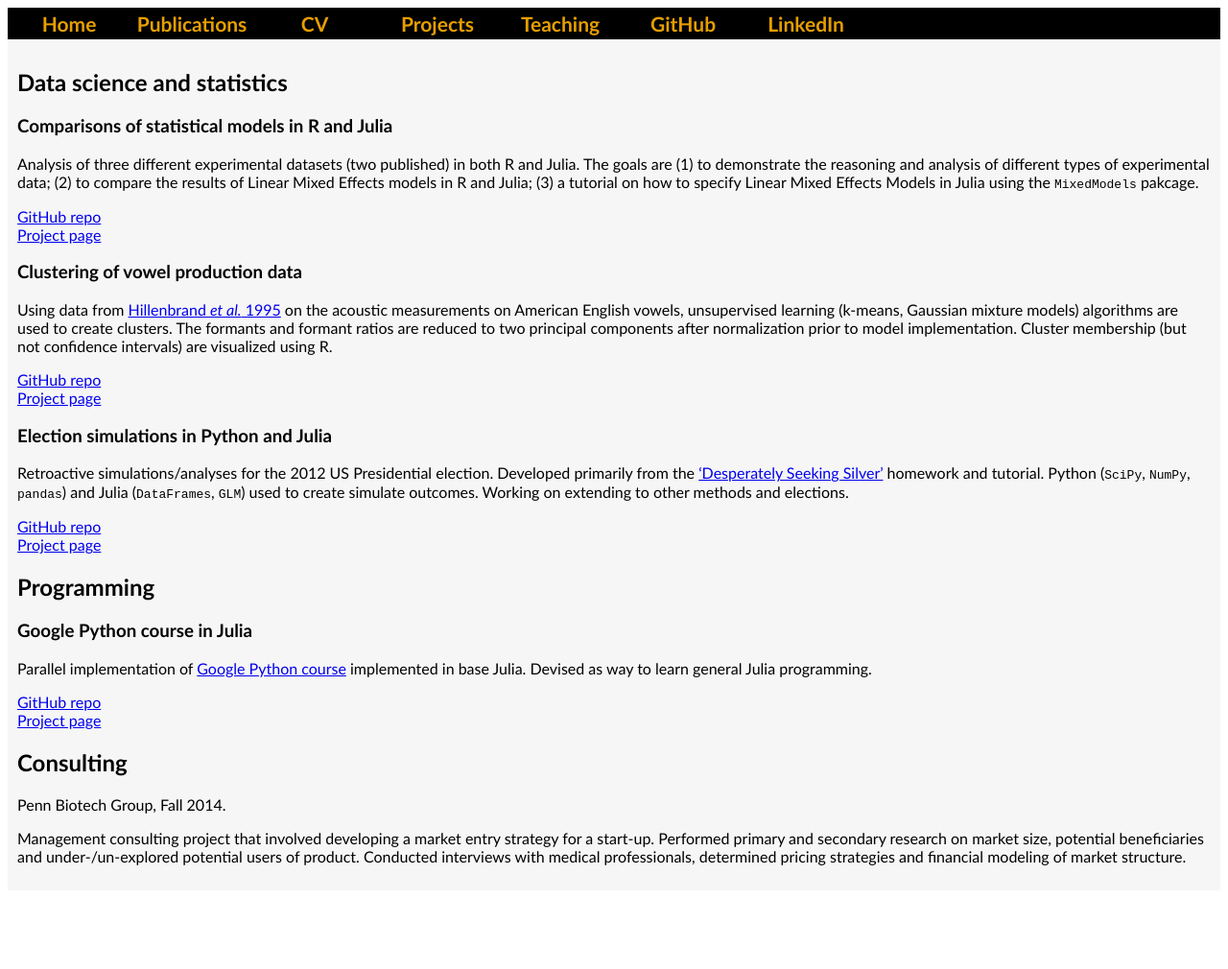
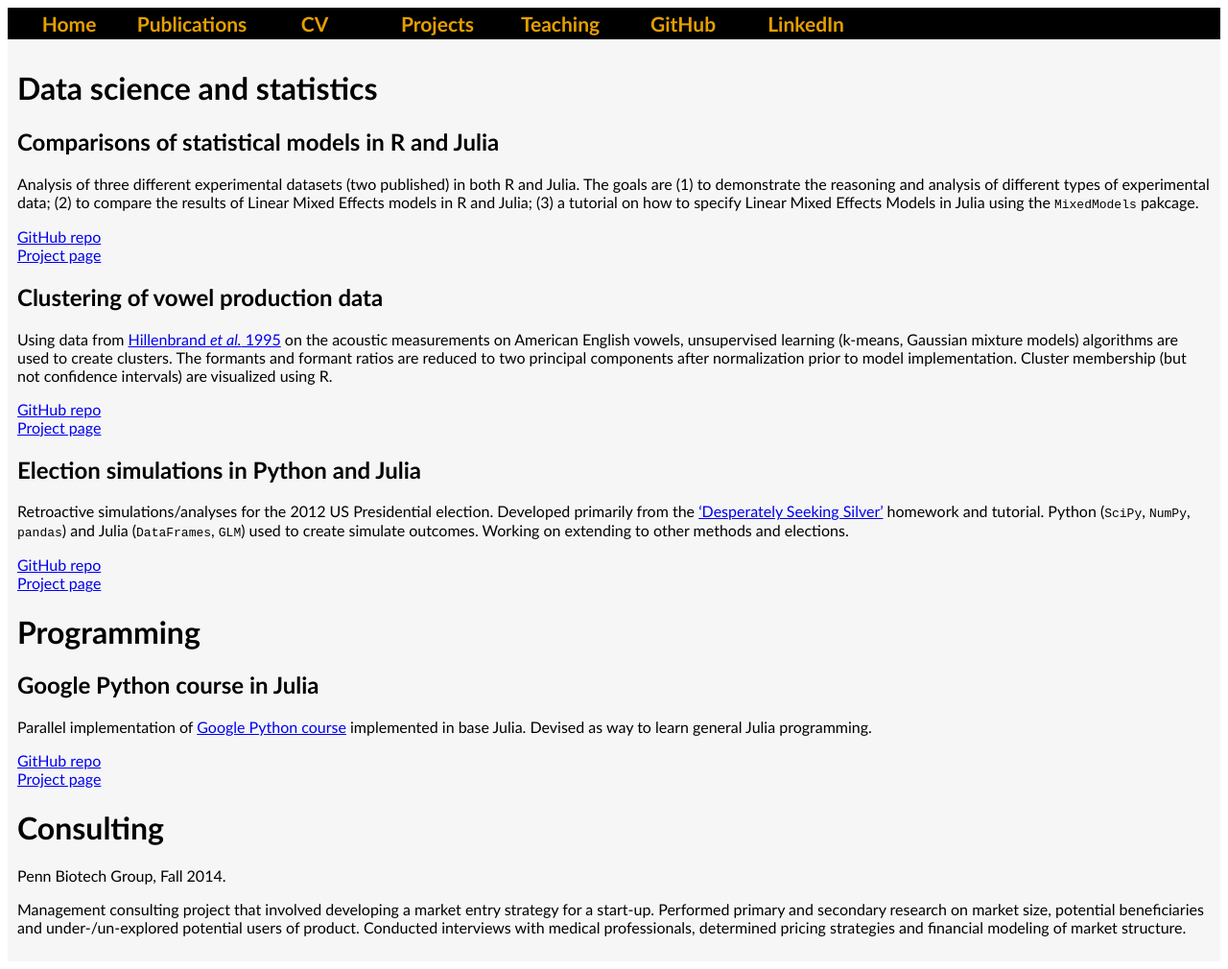
Before and after one commit to julian3rd/julian3rd.github.io, a Jekyll site: the page built from project-list.md, in a window 1280 px wide. Shown: the whole page at 96% size. Built offline with Jekyll 4.4.1, drawn with Linux system fonts in a browser that asks for light colours; Markdown is read by kramdown in place of the engine named in the settings; before the commit the page ends 936 px from its top, so only the background shows below that.

Commit message:
updated formatting

```diff
--- a/project-list.md
+++ b/project-list.md
@@ -3,35 +3,35 @@ layout: page
 title: "Projects"
 ---
 
-## Data science and statistics
+# Data science and statistics
 
-### Comparisons of statistical models in R and Julia
+## Comparisons of statistical models in R and Julia
 Analysis of three different experimental datasets (two published) in both R and Julia. The goals are (1) to demonstrate the reasoning and analysis of different types of experimental data; (2) to compare the results of Linear Mixed Effects models in R and Julia; (3) a tutorial on how to specify Linear Mixed Effects Models in Julia using the `MixedModels` pakcage.
 
 [GitHub repo](https://github.com/julian3rd/model-comparison-r-julia)
 [Project page](http://julian3rd.github.io/model-comparison-r-julia/)
 
-### Clustering of vowel production data
+## Clustering of vowel production data
 
 Using data from [Hillenbrand *et al.* 1995](http://homepages.wmich.edu/~hillenbr/voweldata.html) on the acoustic measurements on American English vowels, unsupervised learning (k-means, Gaussian mixture models) algorithms are used to create clusters. The formants and formant ratios are reduced to two principal components after normalization prior to model implementation. Cluster membership (but not confidence intervals) are visualized using R.
 
 [GitHub repo](https://github.com/julian3rd/hillenbrand-vowel-clustering)
 [Project page](http://julian3rd.github.io/hillenbrand-vowel-clustering)
 
-### Election simulations in Python and Julia
+## Election simulations in Python and Julia
 Retroactive simulations/analyses for the 2012 US Presidential election. Developed primarily from the ['Desperately Seeking Silver'](http://nbviewer.ipython.org/github/cs109/content/blob/master/HW2.ipynb) homework and tutorial. Python (`SciPy`, `NumPy`, `pandas`) and Julia (`DataFrames`, `GLM`) used to create simulate outcomes. Working on extending to other methods and elections.
 
 [GitHub repo](https://github.com/julian3rd/election-simulations)
 [Project page](http://julian3rd.github.io/election-simulations/)
 
-## Programming
-### Google Python course in Julia
+# Programming
+## Google Python course in Julia
 Parallel implementation of [Google Python course](https://developers.google.com/edu/python/?csw=1) implemented in base Julia. Devised as way to learn general Julia programming.
 
 [GitHub repo](https://github.com/julian3rd/google-python-julia)
 [Project page](http://julian3rd.github.io/google-python-julia/)
 
-## Consulting
+# Consulting
 Penn Biotech Group, Fall 2014.
 
 Management consulting project that involved developing a market entry strategy for a start-up. Performed primary and secondary research on market size, potential beneficiaries and under-/un-explored potential users of product. Conducted interviews with medical professionals, determined pricing strategies and financial modeling of market structure.
```
